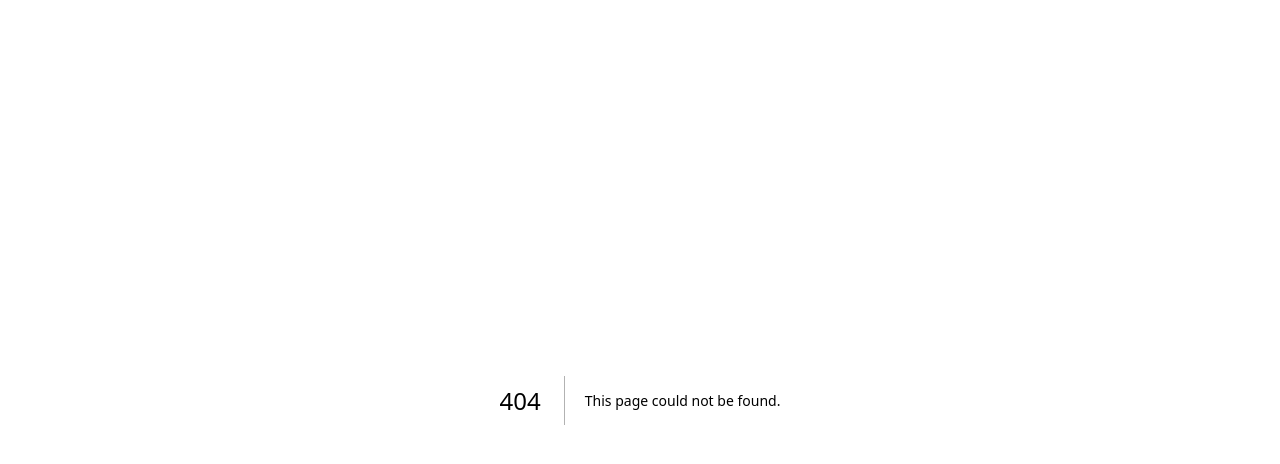
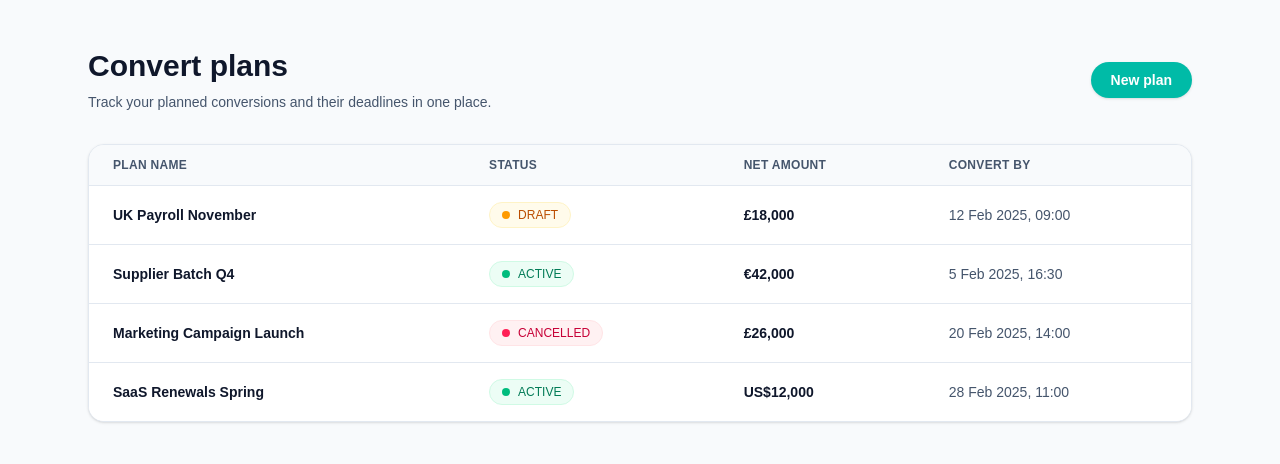
Before and after one commit to zoe-hi/wise, a Next.js app: page /plans in a window 1280 px wide. Before the commit this address had no page. Shown: the top 464 px of the page. Built offline with nearby package versions, Linux system fonts and the light colour scheme.

Commit message:
add page

```diff
--- /dev/null
+++ b/app/data/demoPlans.ts
@@ -0,0 +1,92 @@
+export type PlanStatus = "DRAFT" | "ACTIVE" | "CANCELLED";
+
+export type ExecutionMode = "SPREAD_OVER_TIME" | "ONE_SHOT_RATE";
+
+export type Plan = {
+  id: string;
+  name: string;
+  sourceCurrency: string;
+  targetCurrency: string;
+  grossAmount: number;
+  netAmount: number;
+  convertBy: string;
+  executionMode: ExecutionMode;
+  chunks?: number | null;
+  minRate?: number | null;
+  existingBalance: number;
+  expectedInflows: number;
+  status: PlanStatus;
+  createdAt: string;
+  createdBy: string;
+};
+
+export const demoPlans: Plan[] = [
+  {
+    id: "plan-uk-payroll-nov",
+    name: "UK Payroll November",
+    sourceCurrency: "EUR",
+    targetCurrency: "GBP",
+    grossAmount: 52000,
+    netAmount: 18000,
+    convertBy: "2025-02-12T09:00:00Z",
+    executionMode: "SPREAD_OVER_TIME",
+    chunks: 3,
+    minRate: null,
+    existingBalance: 24000,
+    expectedInflows: 10000,
+    status: "DRAFT",
+    createdAt: "2025-01-22T10:15:00Z",
+    createdBy: "Alex Morgan",
+  },
+  {
+    id: "plan-supplier-batch-q4",
+    name: "Supplier Batch Q4",
+    sourceCurrency: "USD",
+    targetCurrency: "EUR",
+    grossAmount: 90000,
+    netAmount: 42000,
+    convertBy: "2025-02-05T16:30:00Z",
+    executionMode: "ONE_SHOT_RATE",
+    chunks: null,
+    minRate: 0.93,
+    existingBalance: 28000,
+    expectedInflows: 20000,
+    status: "ACTIVE",
+    createdAt: "2025-01-18T08:45:00Z",
+    createdBy: "Priya Shah",
+  },
+  {
+    id: "plan-marketing-campaign",
+    name: "Marketing Campaign Launch",
+    sourceCurrency: "USD",
+    targetCurrency: "GBP",
+    grossAmount: 30000,
+    netAmount: 26000,
+    convertBy: "2025-02-20T14:00:00Z",
+    executionMode: "SPREAD_OVER_TIME",
+    chunks: 4,
+    minRate: null,
+    existingBalance: 2000,
+    expectedInflows: 2000,
+    status: "CANCELLED",
+    createdAt: "2025-01-10T12:00:00Z",
+    createdBy: "Jordan Lee",
+  },
+  {
+    id: "plan-saas-renewals",
+    name: "SaaS Renewals Spring",
+    sourceCurrency: "CAD",
+    targetCurrency: "USD",
+    grossAmount: 45000,
+    netAmount: 12000,
+    convertBy: "2025-02-28T11:00:00Z",
+    executionMode: "ONE_SHOT_RATE",
+    chunks: null,
+    minRate: 0.76,
+    existingBalance: 18000,
+    expectedInflows: 15000,
+    status: "ACTIVE",
+    createdAt: "2025-01-05T09:20:00Z",
+    createdBy: "Taylor Chen",
+  },
+];
--- /dev/null
+++ b/app/plans/page.tsx
@@ -0,0 +1,127 @@
+import Link from "next/link";
+import { demoPlans } from "../data/demoPlans";
+
+const statusStyles: Record<
+  (typeof demoPlans)[number]["status"],
+  { badge: string; dot: string }
+> = {
+  DRAFT: {
+    badge: "border border-amber-100 bg-amber-50 text-amber-700",
+    dot: "bg-amber-500",
+  },
+  ACTIVE: {
+    badge: "border border-emerald-100 bg-emerald-50 text-emerald-700",
+    dot: "bg-emerald-500",
+  },
+  CANCELLED: {
+    badge: "border border-rose-100 bg-rose-50 text-rose-700",
+    dot: "bg-rose-500",
+  },
+};
+
+const currencyFormatter = (currency: string) =>
+  new Intl.NumberFormat("en-GB", {
+    style: "currency",
+    currency,
+    maximumFractionDigits: 0,
+  });
+
+const dateTimeFormatter = new Intl.DateTimeFormat("en-GB", {
+  dateStyle: "medium",
+  timeStyle: "short",
+});
+
+export default function PlansPage() {
+  const plans = demoPlans.map((plan) => ({
+    ...plan,
+    formattedNetAmount: currencyFormatter(plan.targetCurrency).format(
+      plan.netAmount,
+    ),
+  }));
+
+  return (
+    <div className="min-h-screen bg-slate-50 pb-16">
+      <div className="mx-auto max-w-6xl px-6 pt-12">
+        <header className="mb-8 flex flex-col gap-4 sm:flex-row sm:items-center sm:justify-between">
+          <div>
+            <h1 className="text-3xl font-semibold text-slate-900">
+              Convert plans
+            </h1>
+            <p className="mt-2 text-sm text-slate-600">
+              Track your planned conversions and their deadlines in one place.
+            </p>
+          </div>
+          <Link
+            href="/plans/new"
+            className="inline-flex items-center justify-center rounded-full bg-teal-500 px-5 py-2 text-sm font-semibold text-white shadow-sm transition hover:bg-teal-600 focus-visible:outline focus-visible:outline-2 focus-visible:outline-offset-2 focus-visible:outline-teal-500"
+          >
+            New plan
+          </Link>
+        </header>
+
+        <div className="overflow-hidden rounded-2xl border border-slate-200 bg-white shadow-sm">
+          <table className="min-w-full divide-y divide-slate-200">
+            <thead className="bg-slate-50">
+              <tr>
+                <th className="px-6 py-3 text-left text-xs font-semibold uppercase tracking-wide text-slate-600">
+                  Plan name
+                </th>
+                <th className="px-6 py-3 text-left text-xs font-semibold uppercase tracking-wide text-slate-600">
+                  Status
+                </th>
+                <th className="px-6 py-3 text-left text-xs font-semibold uppercase tracking-wide text-slate-600">
+                  Net amount
+                </th>
+                <th className="px-6 py-3 text-left text-xs font-semibold uppercase tracking-wide text-slate-600">
+                  Convert by
+                </th>
+              </tr>
+            </thead>
+            <tbody className="divide-y divide-slate-200 bg-white">
+              {plans.map((plan) => {
+                const statusStyle = statusStyles[plan.status];
+                return (
+                  <tr
+                    key={plan.id}
+                    className="cursor-pointer bg-white transition hover:bg-slate-50"
+                  >
+                    {/* Plan name cell with Link */}
+                    <td className="px-6 py-4 text-sm font-semibold text-slate-900">
+                      <Link
+                        href={`/plans/${plan.id}`}
+                        className="inline-flex items-center text-slate-900 hover:underline"
+                        aria-label={`View plan ${plan.name}`}
+                      >
+                        {plan.name}
+                      </Link>
+                    </td>
+
+                    {/* Status cell */}
+                    <td className="px-6 py-4 text-sm">
+                      <span
+                        className={`inline-flex items-center gap-2 rounded-full px-3 py-1 text-xs font-medium ${statusStyle.badge}`}
+                      >
+                        <span className={`h-2 w-2 rounded-full ${statusStyle.dot}`} />
+                        {plan.status}
+                      </span>
+                    </td>
+
+                    {/* Net amount */}
+                    <td className="px-6 py-4 text-sm font-semibold text-slate-900">
+                      {plan.formattedNetAmount}
+                    </td>
+
+                    {/* Convert-by */}
+                    <td className="px-6 py-4 text-sm text-slate-600">
+                      {dateTimeFormatter.format(new Date(plan.convertBy))}
+                    </td>
+                  </tr>
+                );
+              })}
+            </tbody>
+          </table>
+        </div>
+      </div>
+    </div>
+  );
+}
```
